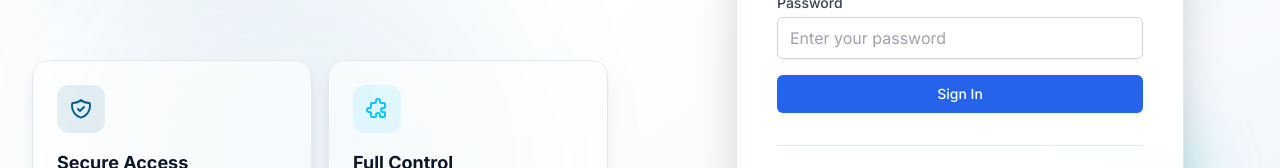
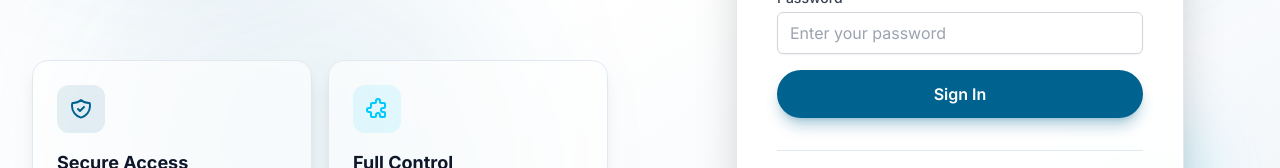
Before and after one commit to jeromeboitenge/Boitenge, a Next.js app: page /admin/login in a window 1280 px wide. Shown: the part 522-690 px from the top of the page. Built offline with nearby package versions, Linux system fonts and the light colour scheme; no server answers.

Commit message:
button styling

```diff
--- a/app/components/auth/LoginForm.tsx
+++ b/app/components/auth/LoginForm.tsx
@@ -122,7 +122,7 @@ export function LoginForm({ onSuccess, className = '' }: LoginFormProps) {
       <button
         type="submit"
         disabled={isLoading}
-        className="w-full flex justify-center py-2 px-4 border border-transparent rounded-md shadow-sm text-sm font-medium text-white bg-blue-600 hover:bg-blue-700 focus:outline-none focus:ring-2 focus:ring-offset-2 focus:ring-blue-500 disabled:opacity-50 disabled:cursor-not-allowed"
+        className="w-full flex justify-center py-3 px-4 rounded-full bg-primary hover:bg-primary/90 text-white font-semibold shadow-lg shadow-primary/30 transition-all hover:-translate-y-0.5 active:scale-95 disabled:opacity-50 disabled:cursor-not-allowed disabled:hover:translate-y-0"
       >
         {isLoading ? (
           <div className="flex items-center">
```
